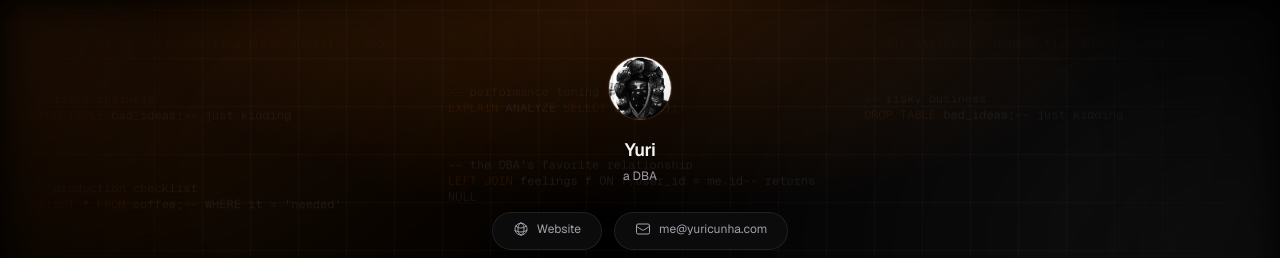
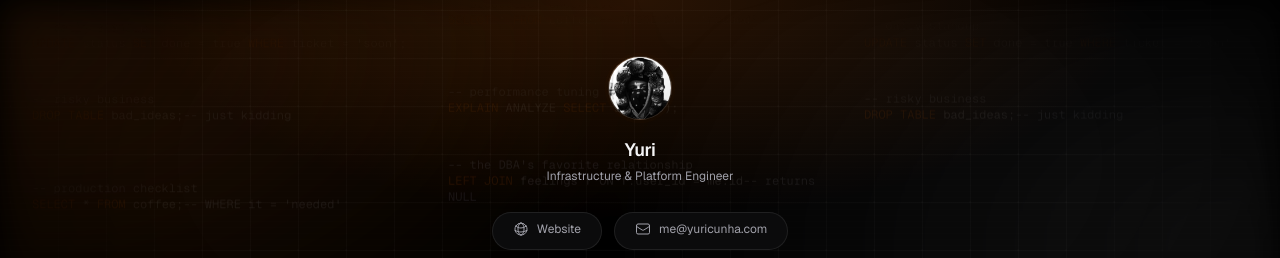
Before and after one commit to isyuricunha/links, a Next.js app: page / in a window 1280 px wide. Shown: the top 258 px of the page. Built offline with nearby package versions, Linux system fonts and the light colour scheme; no server answers.

Commit message:
feat(profile): update professional title (#33)

```diff
--- a/src/app/page.tsx
+++ b/src/app/page.tsx
@@ -32,7 +32,7 @@ export default function Home() {
 
   const profile = {
     name: "Yuri",
-    subtitle: "a DBA",
+    subtitle: "Infrastructure & Platform Engineer",
     pills: [
       { label: "Website", href: "https://yuricunha.com", icon: HiOutlineGlobeAlt },
       { label: "me@yuricunha.com", href: "mailto:me@yuricunha.com", icon: HiOutlineEnvelope },
```
